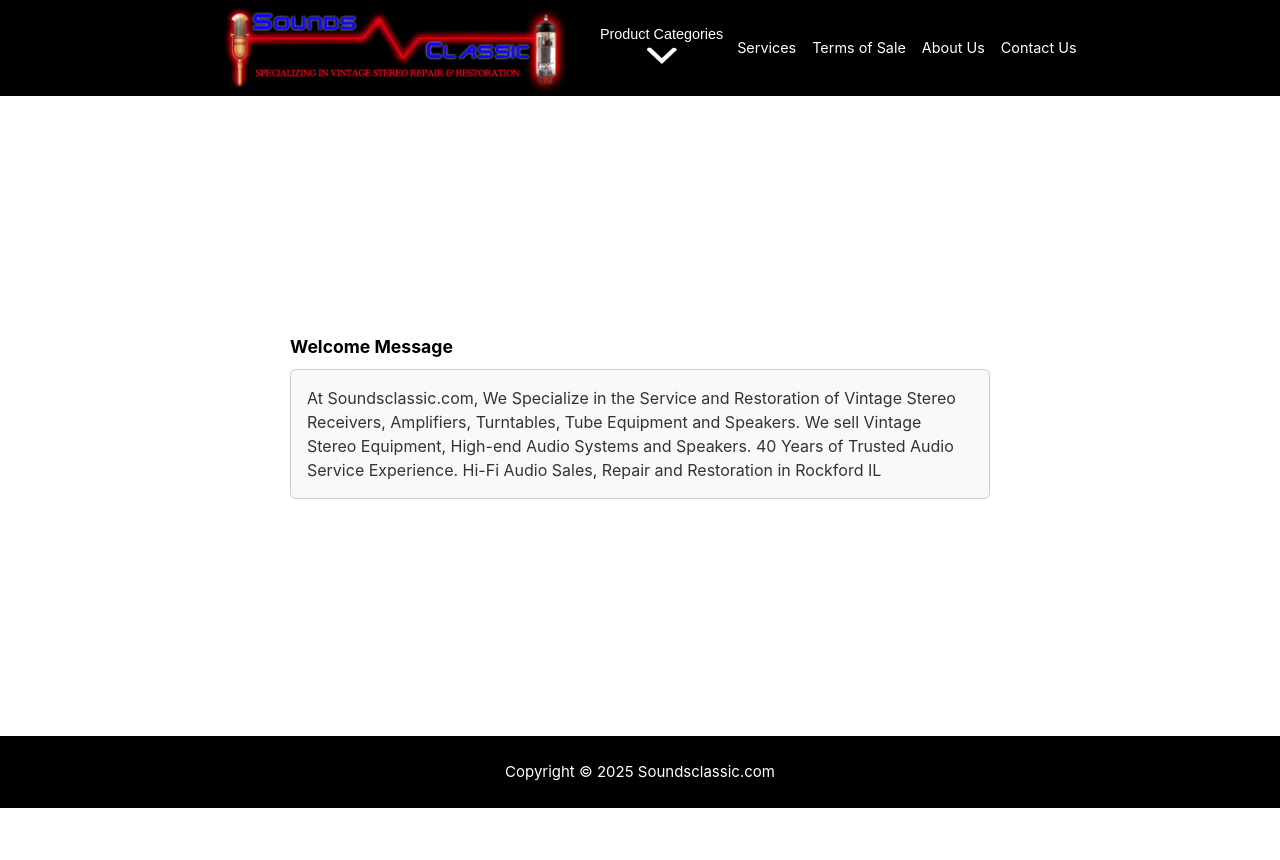
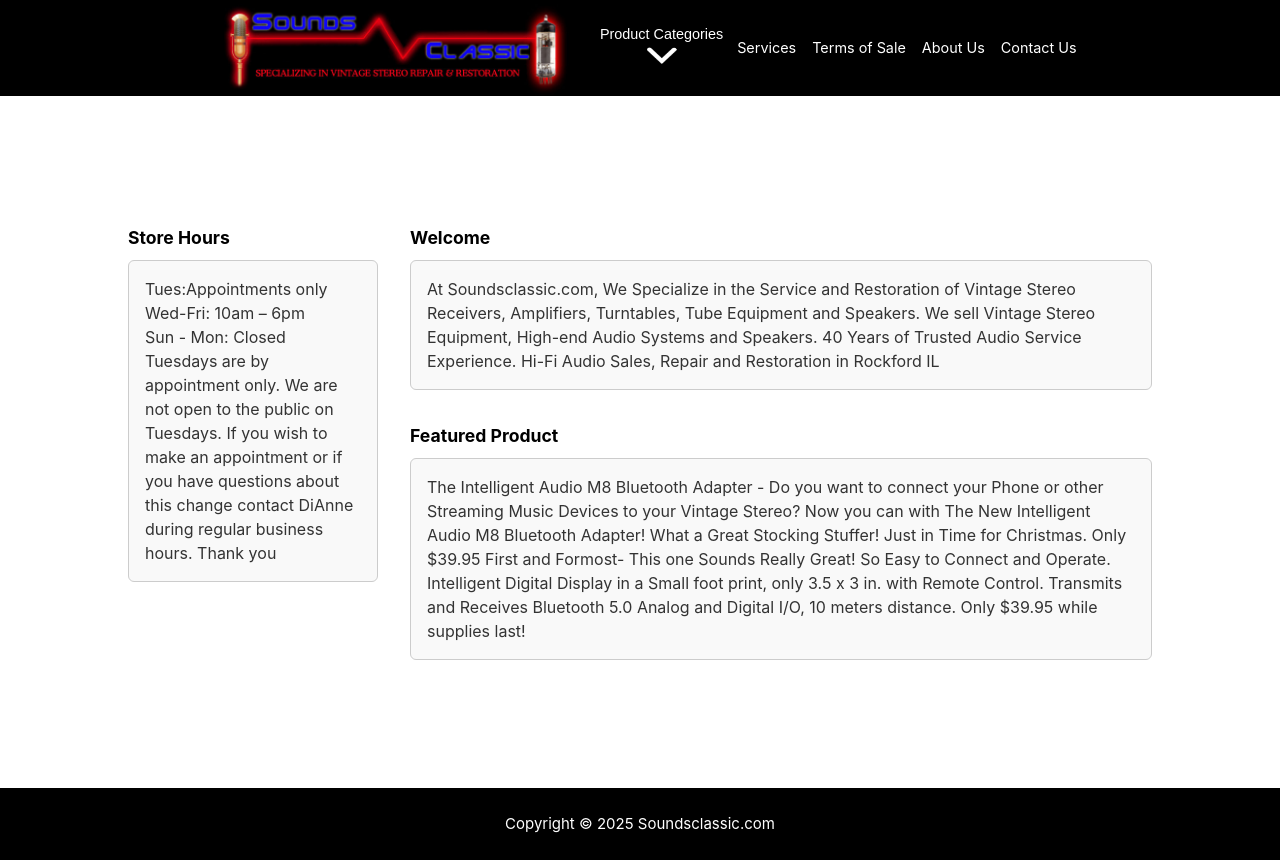
Before and after one commit to officerw/sounds_classic_website, a Vue app in the folder frontend/: page / in a window 1280 px wide. Before the commit the page ends 808 px from the top, so only its background shows below. Built offline with nearby package versions, Linux system fonts and the light colour scheme.

Commit message:
Yo I did it mr white

```diff
--- a/frontend/src/views/Home.vue
+++ b/frontend/src/views/Home.vue
@@ -1,43 +1,76 @@
-<!--
-  Home
-
-  This page contains the body of the home page for the Sounds Classic Website
--->
-
 <script setup lang="ts">
 import { ref } from "vue"
 
 const preloadedText = ref("At Soundsclassic.com, We Specialize in the Service and Restoration of Vintage Stereo Receivers, Amplifiers, Turntables, Tube Equipment and Speakers. We sell Vintage Stereo Equipment, High-end Audio Systems and Speakers. 40 Years of Trusted Audio Service Experience. Hi-Fi Audio Sales, Repair and Restoration in Rockford IL")
+
+const featuredProductText = ref(`The Intelligent Audio M8 Bluetooth Adapter -
+Do you want to connect your Phone or other Streaming Music Devices to your Vintage Stereo?
+Now you can with The New Intelligent Audio M8 Bluetooth Adapter!
+What a Great Stocking Stuffer! Just in Time for Christmas. Only $39.95
+
+First and Formost- This one Sounds Really Great! So Easy to Connect and Operate.
+Intelligent Digital Display in a Small foot print, only 3.5 x 3 in. with Remote Control.
+Transmits and Receives Bluetooth 5.0 Analog and Digital I/O, 10 meters distance.
+
+Only $39.95 while supplies last!`)
 </script>
 
 <template>
-  <!-- body to contain all home page content below header and above footer -->
   <div class="home-body">
-    <div class="text-box-container">
-      <label class="text-box-label">Welcome Message</label>
-      <p class="info-text">{{ preloadedText }}</p>
-    </div>
+    <aside class="sidebar">
+      <label class="text-box-label">Store Hours</label>
+      <p class="info-text">
+        Tues:Appointments only<br />
+        Wed-Fri: 10am – 6pm<br />
+        Sun - Mon: Closed <br />
+        Tuesdays are by appointment only.
+We are not open to the public on Tuesdays.
+If you wish to make an appointment or if you have
+questions about this change contact DiAnne
+during regular business hours. Thank you <br />
+
+      </p>
+    </aside>
+
+    <main class="main-content">
+      <section class="text-box-container">
+        <label class="text-box-label">Welcome</label>
+        <p class="info-text">{{ preloadedText }}</p>
+      </section>
+
+      <section class="text-box-container">
+        <label class="text-box-label">Featured Product</label>
+        <p class="info-text">{{ featuredProductText }}</p>
+      </section>
+    </main>
   </div>
 </template>
 
 <style>
 .home-body {
-  width: 100%;
-  padding-top: 0;
-  padding-bottom: 0;
-  padding-left: var(--horizontal-page-padding);
-  padding-right: var(--horizontal-page-padding);
+  display: flex;
+  gap: 2rem;
+  padding: var(--horizontal-page-padding);
   min-height: var(--home-height);
+  box-sizing: border-box;
+}
+
+.sidebar {
+  width: 250px;
+  flex-shrink: 0;
   display: flex;
-  justify-content: center;
   flex-direction: column;
-  align-items: center;
+}
+
+.main-content {
+  flex: 1;
+  display: flex;
+  flex-direction: column;
   gap: 2rem;
 }
 
 .text-box-container {
-  width: 100%;
-  max-width: 700px;
+  max-width: 800px;
   display: flex;
   flex-direction: column;
 }
```
